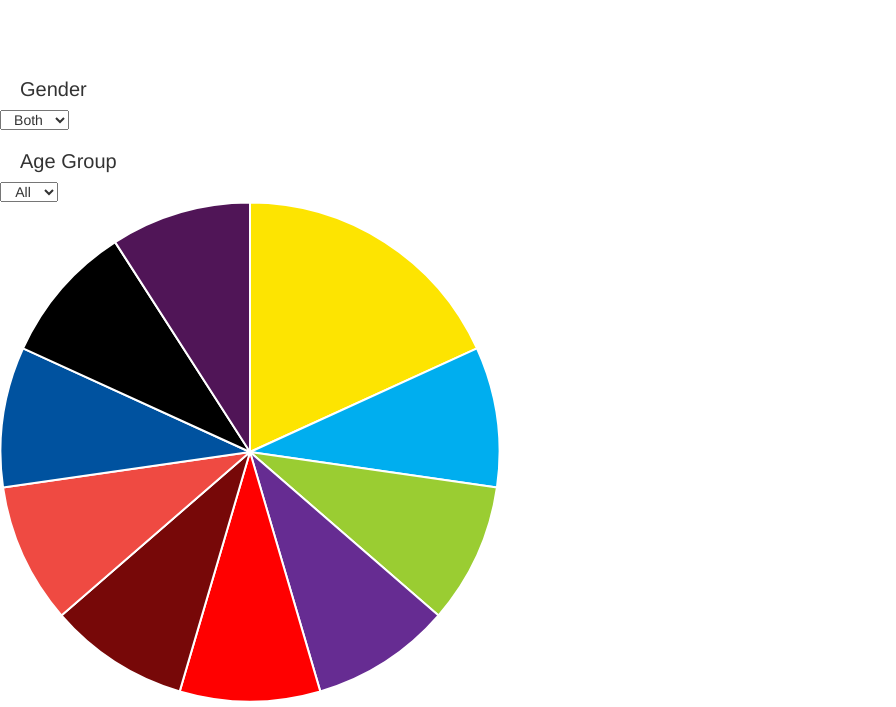
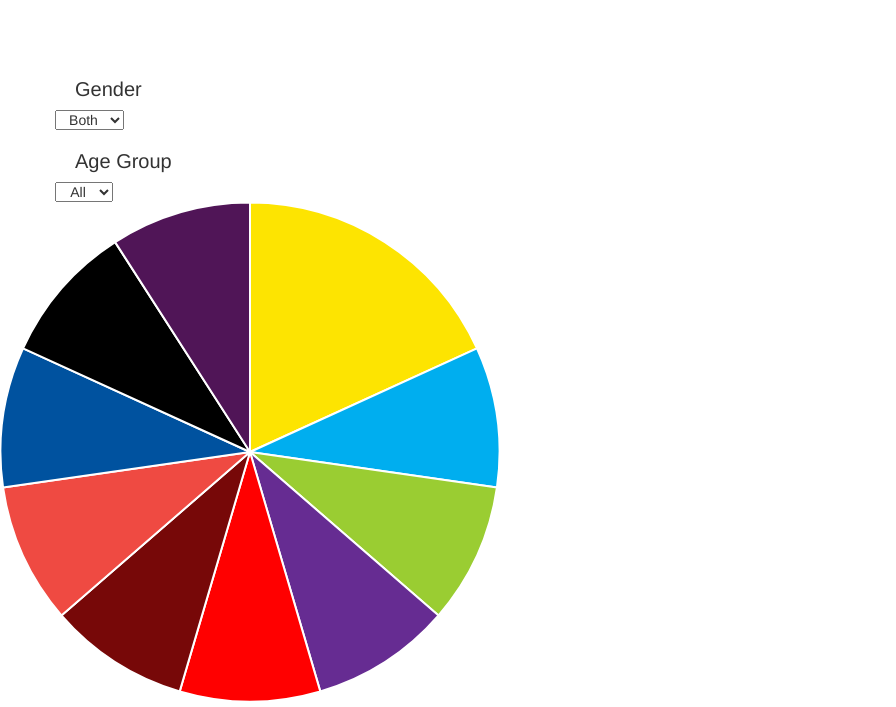
Before and after one commit to finnclark/whatsyourvote, a plain HTML site: page html/data.html in a window 1280 px wide. Shown: the part 112-819 px from the top of the page, without its empty margins (0-896 px from the left). Drawn offline with Linux system fonts and the light colour scheme.

Commit message:
editing fucking shit html

```diff
--- a/html/data.html
+++ b/html/data.html
@@ -17,16 +17,16 @@
 		<H1>What's Your Vote?</H1>
 	</div>
 	<div>
-		<div>
-			<h3>Gender</h3>
+		<div class="container">
+			<div class="row">
+				<h3 class="filter-title">Gender</h3>
 				<select name="gender">
 					<option value="both">Both</option>
 					<option value="male">Male</option>
 					<option value="female">Female</option>
 				</select>
-		</div>
-		<div>
-			<h3>Age Group</h3>
+
+				<h3 class="filter-title">Age Group</h3>
 				<select name="age">
 					<option value="all">All</option>
 					<option value="age">Age</option>
@@ -35,6 +35,7 @@
 					<option value="36">36-50</option>
 					<option value="50">50+</option>
 				</select>
+			</div>
 		</div>
 	</div>
 	<div>
```
Lines whose indentation alone changed are shown as unchanged.
